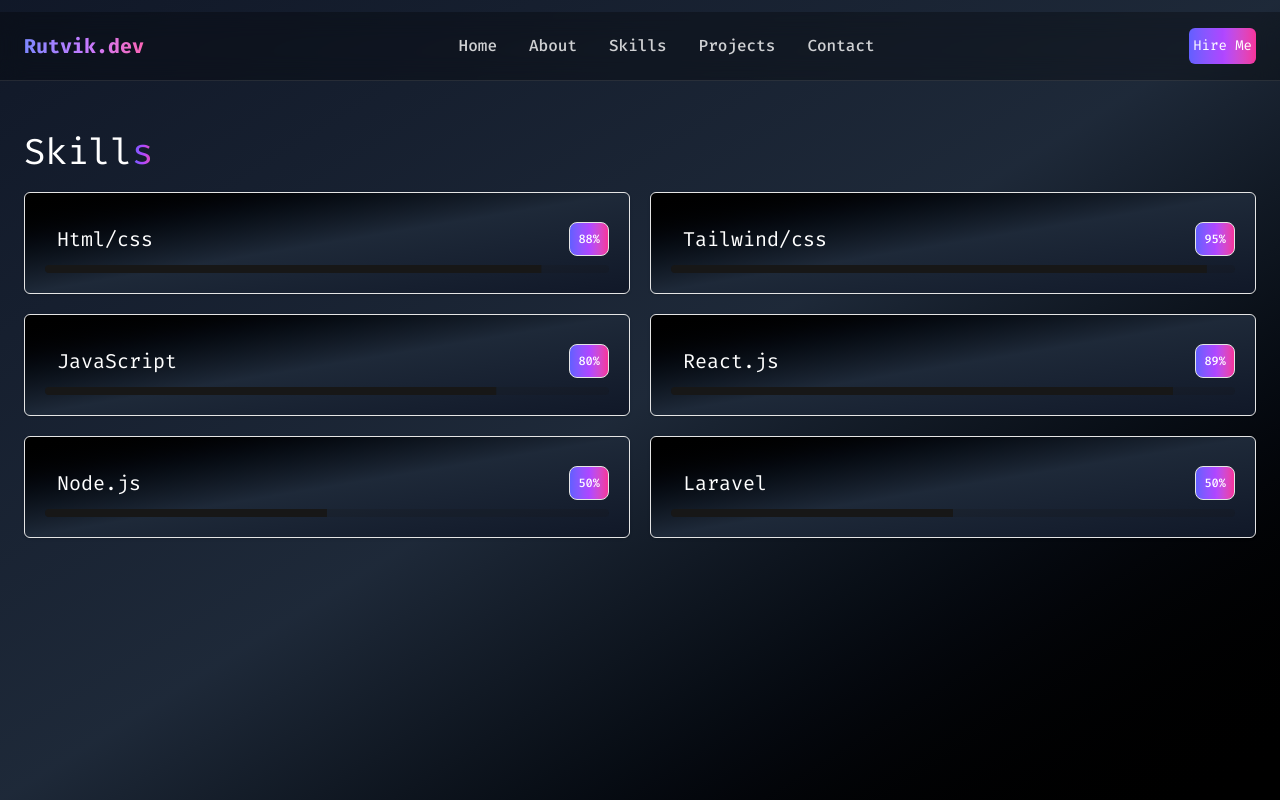
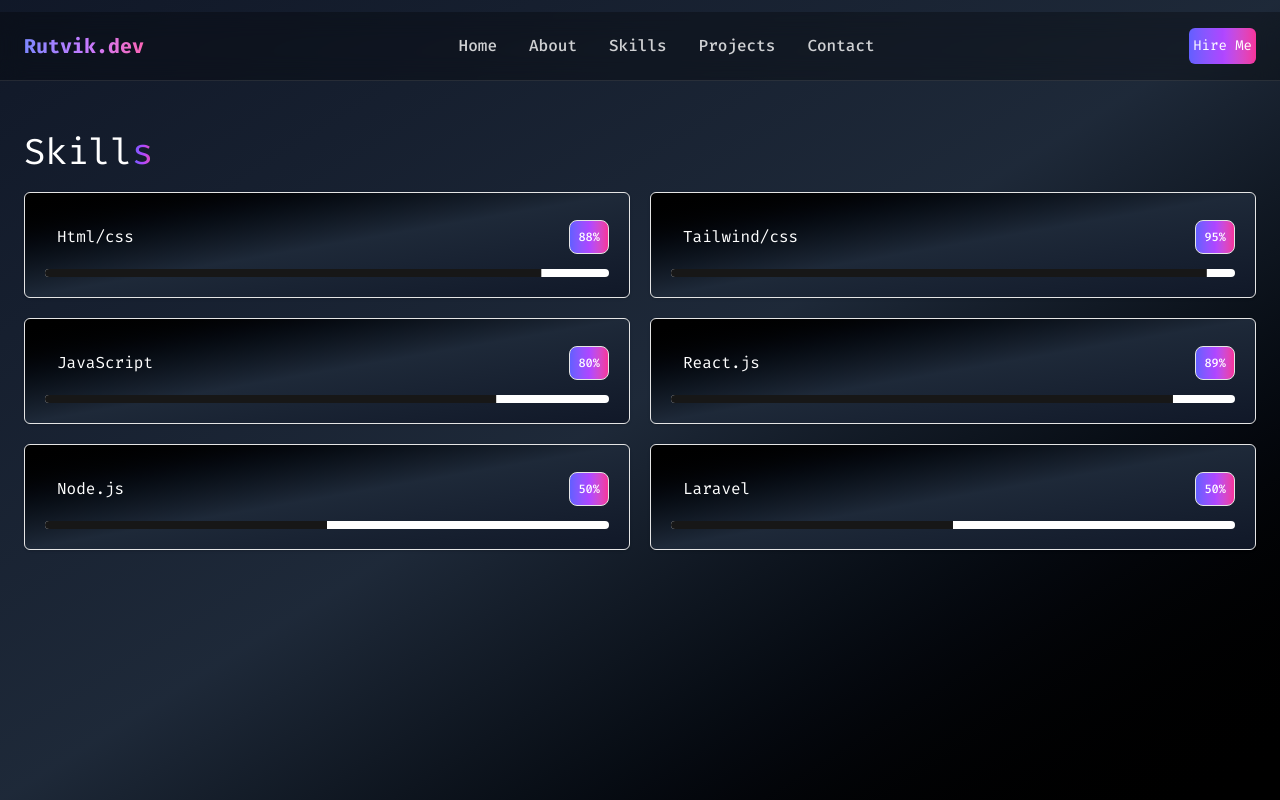
Before and after one commit to dalwadi1/DevRutvik, a React (Vite) app: page /tech in a window 1280 px wide. Built offline with nearby package versions, Linux system fonts and the light colour scheme.

Commit message:
close navbar when page change

```diff
--- a/src/Pages/ContactMe.jsx
+++ b/src/Pages/ContactMe.jsx
@@ -8,20 +8,20 @@ const ContactMe = () => {
             <div className='grid sm:grid-cols-3 grid-cols-1 gap-1 sm:pt-25 pt-20'>
                 <div className='flex flex-col items-start justify-center p-2'>
                     <h4 className='md:text-2xl text-xl text-white'>Get in<span className='bg-gradient-to-r from-indigo-500 via-purple-500 to-pink-500 bg-clip-text text-transparent'> touch</span></h4>
-                    <div className='py-3'>
-                        <h4 className='text-white'>Address</h4>
-                        <p className='text-white'>127 | Ameedhara Society Nana Varachha,Surat-395006</p>
+                    <div className='sm:py-3 py-1'>
+                        <h4 className='text-white text-sm'>Address</h4>
+                        <p className='text-white text-sm'>127 | Ameedhara Society Nana Varachha,Surat-395006</p>
                     </div>
-                    <div className='py-3'>
-                        <h4 className='text-white'>Email</h4>
-                        <p className='text-white'>parmarrutvik1807@gmail.com</p>
+                    <div className='sm:py-3 py-1'>
+                        <h4 className='text-white text-sm'>Email</h4>
+                        <p className='text-white text-sm'>parmarrutvik1807@gmail.com</p>
                     </div>
-                    <div className='py-3'>
-                        <h4 className='text-white'>Mobile No</h4>
-                        <p className='text-white'>+91 8141971488</p>
+                    <div className='sm:py-3 py-1'>
+                        <h4 className='text-white text-sm'>Mobile No</h4>
+                        <p className='text-white text-sm'>+91 8141971488</p>
                     </div>
                 </div>
-                <div className='col-span-2 flex flex-col justify-center items-start p-2'>
+                <div className='col-span-2 flex flex-col justify-center items-start p-2 pt-5'>
                     <h4 className='md:text-2xl text-xl text-white text-start'>Send Me A<span className='bg-gradient-to-r from-indigo-500 via-purple-500 to-pink-500 bg-clip-text text-transparent'> Message</span></h4>
 
                     <div className='p-2 w-full'>
@@ -36,8 +36,8 @@ const ContactMe = () => {
                         <div className='py-5'>
                             <Textarea className='w-full text-white h-[15vh] overflow-y-hidden' type='text' placeholder="Message" />
                         </div>
-                        <div className='py-2'>
-                            <button className="text-start cursor-pointer sm:px-5 sm:py-2 p-2 rounded-xl sm:font-medium bg-white text-zinc-900">
+                        <div className='py-1'>
+                            <button className="text-start cursor-pointer sm:px-5 sm:py-2 p-2 rounded-sm sm:font-medium sm:text-sm text-xs bg-white text-zinc-900">
                                 SEND MESSAGE
                             </button>
                         </div>
--- a/src/Pages/Home.jsx
+++ b/src/Pages/Home.jsx
@@ -32,7 +32,7 @@ const Home = () => {
                     </p>
                     <div className="mt-6 flex gap-3 justify-center">
                         <Link
-                            className="sm:px-5 sm:py-2 p-2 rounded-xl text-white sm:font-medium
+                            className="sm:px-5 sm:py-2 p-2 sm:text-sm text-xs rounded-sm text-white sm:font-medium
           bg-gradient-to-r from-indigo-500 via-purple-500 to-pink-500"
                             to="/work"
                         >
@@ -41,7 +41,7 @@ const Home = () => {
 
                         <button
                             onClick={handleDownloadAndPreview}
-                            className="text-start cursor-pointer sm:px-5 sm:py-2 p-2 rounded-xl sm:font-medium bg-white text-zinc-900">
+                            className="text-start sm:text-sm text-xs cursor-pointer sm:px-5 sm:py-2 p-2 rounded-sm sm:font-medium bg-white text-zinc-900">
                             Download CV
                         </button>
                     </div>
--- a/src/Pages/Skills.jsx
+++ b/src/Pages/Skills.jsx
@@ -5,50 +5,50 @@ import { Badge } from '@/components/ui/badge'
 const Skills = () => {
     return (
         <div className='min-h-screen max-w-7xl mx-auto px-6 sm:py-8'>
-            <h4 className='md:text-4xl text-3xl text-white sm:pt-25 pt-20'>Skill<span className='bg-gradient-to-r from-indigo-500 via-purple-500 to-pink-500 bg-clip-text text-transparent'>s</span></h4>
+            <h4 className='lg:text-4xl sm:text-2xl text-xl text-white sm:pt-25 pt-20'>Skill<span className='bg-gradient-to-r from-indigo-500 via-purple-500 to-pink-500 bg-clip-text text-transparent'>s</span></h4>
             <div className='w-full flex items-center justify-center'>
                 <div className='grid sm:grid-cols-2 grid-cols-1 gap-5 py-5 w-full'>
                     <div className='p-5 bg-gradient-to-br from-black via-gray-800 to-gray-900 rounded-sm border shadow-sm'>
-                        <div className='flex items-center justify-between'>
-                            <p className='text-white p-3 sm:text-xl'>Html/css</p>
+                        <div className='flex items-center justify-between mb-2'>
+                            <p className='text-white p-3'>Html/css</p>
                             <Badge variant="outline" className='p-2 text-white bg-gradient-to-r from-indigo-500 via-purple-500 to-pink-500'>88%</Badge>
                         </div>
-                        <Progress value={88} className='text-white' />
+                        <Progress value={88} className='bg-white' />
                     </div>
                     <div className='p-5 bg-gradient-to-br from-black via-gray-800 to-gray-900 rounded-sm border shadow-sm'>
-                        <div className='flex items-center justify-between'>
-                            <p className='text-white p-3 sm:text-xl'>Tailwind/css</p>
+                        <div className='flex items-center justify-between mb-2'>
+                            <p className='text-white p-3'>Tailwind/css</p>
                             <Badge variant="outline" className='p-2 text-white bg-gradient-to-r from-indigo-500 via-purple-500 to-pink-500'>95%</Badge>
                         </div>
-                        <Progress value={95} />
+                        <Progress value={95} className='bg-white' />
                     </div>
                     <div className='p-5 bg-gradient-to-br from-black via-gray-800 to-gray-900 rounded-sm border shadow-sm'>
-                        <div className='flex items-center justify-between'>
-                            <p className='text-white p-3 sm:text-xl'>JavaScript</p>
+                        <div className='flex items-center justify-between mb-2'>
+                            <p className='text-white p-3'>JavaScript</p>
                             <Badge variant="outline" className='p-2 text-white bg-gradient-to-r from-indigo-500 via-purple-500 to-pink-500'>80%</Badge>
                         </div>
-                        <Progress value={80} />
+                        <Progress value={80} className='bg-white' />
                     </div>
                     <div className='p-5 bg-gradient-to-br from-black via-gray-800 to-gray-900 rounded-sm border shadow-sm'>
-                        <div className='flex items-center justify-between'>
-                            <p className='text-white p-3 sm:text-xl'>React.js</p>
+                        <div className='flex items-center justify-between mb-2'>
+                            <p className='text-white p-3'>React.js</p>
                             <Badge variant="outline" className='p-2 text-white bg-gradient-to-r from-indigo-500 via-purple-500 to-pink-500'>89%</Badge>
                         </div>
-                        <Progress value={89} />
+                        <Progress value={89} className='bg-white' />
                     </div>
                     <div className='p-5 bg-gradient-to-br from-black via-gray-800 to-gray-900 rounded-sm border shadow-sm'>
-                        <div className='flex items-center justify-between'>
-                            <p className='text-white p-3 sm:text-xl'>Node.js</p>
+                        <div className='flex items-center justify-between mb-2'>
+                            <p className='text-white p-3'>Node.js</p>
                             <Badge variant="outline" className='p-2 text-white bg-gradient-to-r from-indigo-500 via-purple-500 to-pink-500'>50%</Badge>
                         </div>
-                        <Progress value={50} />
+                        <Progress value={50} className='bg-white' />
                     </div>
                     <div className='p-5 bg-gradient-to-br from-black via-gray-800 to-gray-900 rounded-sm border shadow-sm'>
-                        <div className='flex items-center justify-between'>
-                            <p className='text-white p-3 sm:text-xl'>Laravel</p>
+                        <div className='flex items-center justify-between mb-2'>
+                            <p className='text-white p-3'>Laravel</p>
                             <Badge variant="outline" className='p-2 text-white bg-gradient-to-r from-indigo-500 via-purple-500 to-pink-500'>50%</Badge>
                         </div>
-                        <Progress value={50} />
+                        <Progress value={50} className='bg-white' />
                     </div>
                 </div>
             </div>
--- a/src/components/Comman/Header.jsx
+++ b/src/components/Comman/Header.jsx
@@ -1,9 +1,14 @@
-import { Menu } from 'lucide-react'
-import React, { useState } from 'react'
-import { Link } from 'react-router'
+import { Menu, X } from 'lucide-react'
+import React, { useEffect, useState } from 'react'
+import { Link, useLocation } from 'react-router'
 
 const Header = () => {
+    const location = useLocation()
     const [showManu, setShowManu] = useState(false)
+
+    useEffect(() => {
+        setShowManu(false)
+    }, [location])
     return (
         <div className='flex flex-col gap-2'>
             <nav className="fixed top-3 left-0 w-full backdrop-blur-md bg-black/30 border-b border-white/10 z-50">
@@ -30,7 +35,7 @@ const Header = () => {
                             </a>
                         </div>
                         <div className='md:hidden' onClick={() => setShowManu(!showManu)}>
-                            <Menu color='white' size={25} />
+                            {showManu ? <X color='white' size={25} /> : <Menu color='white' size={25} />}
                         </div>
                     </div>
                 </div>
```
Also changed, not shown: src/Pages/AboutMe.jsx (+12 -13 lines), src/Pages/Projects.jsx (+16 -8 lines).
